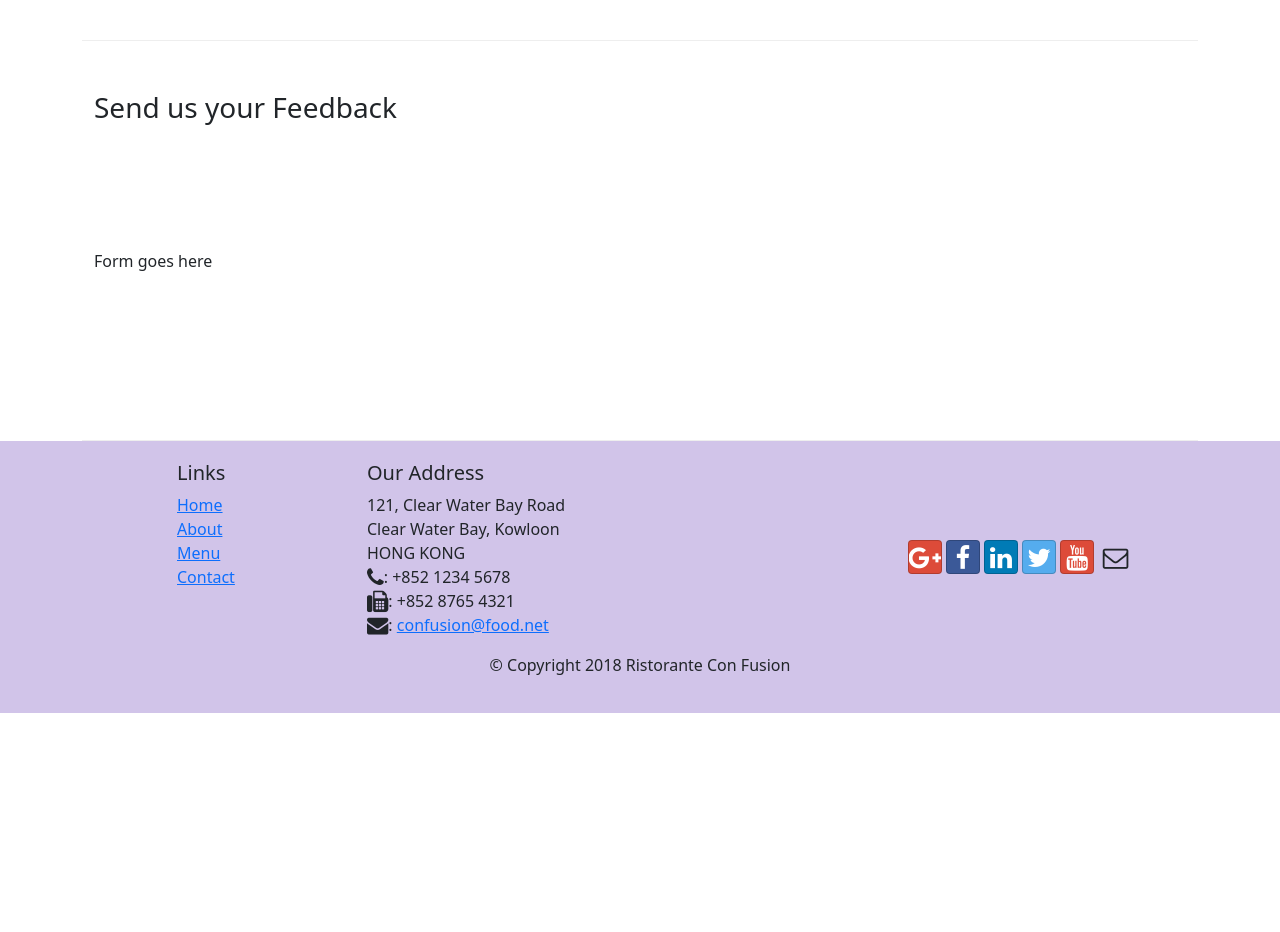
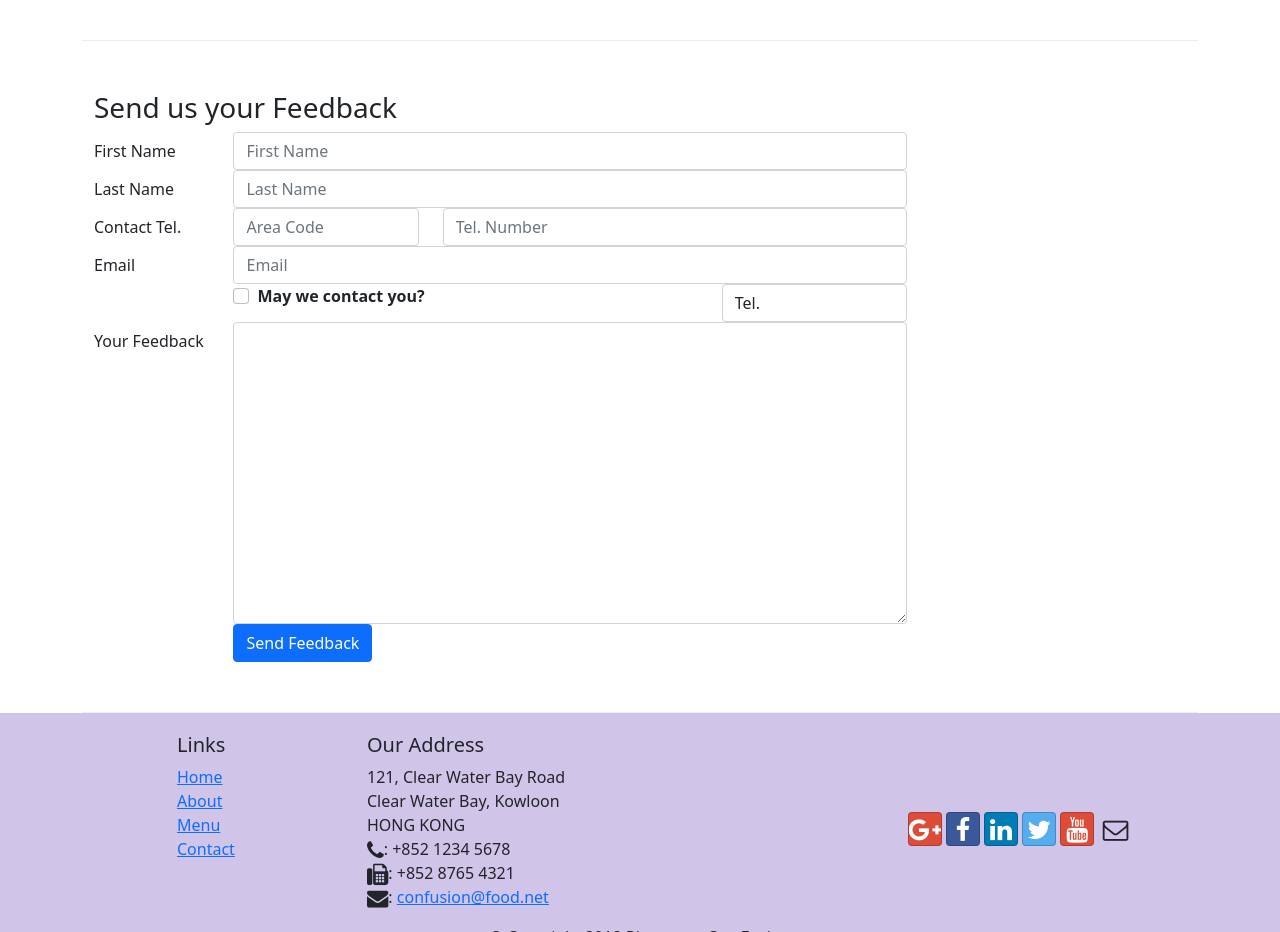
Before and after one commit to Eric-Vondunn/bootstrap-practice, a website: page contactus.html in a window 1280 px wide. Shown: the part 800-1732 px from the top of the page. Before the commit the page ends 1513 px from the top, so only its background shows below. Drawn offline with nearby package versions, Linux system fonts and the light colour scheme.

Commit message:
feedback form

```diff
--- a/contactus.html
+++ b/contactus.html
@@ -82,7 +82,7 @@
         <div class="col-12 col-sm-6 offset-sm-1">
           <h5>Map of our Location</h5>
         </div>
-        <!--href useed to phone call from button-->
+        <!--href used to phone call from button-->
         <div class="col-12 col-sm-11 offset-sm-1">
           <div class="btn-group" role="group">
             <a role="button" class="btn btn-primary" href="tel:+85212345678"><i class="fa fa-phone"></i> Call</a>
@@ -100,7 +100,80 @@
           <h3>Send us your Feedback</h3>
         </div>
         <div class="col-12 col-md-9">
-          Form goes here
+          <!--can manually make forms with form-group row-->
+          <form>
+            <div class="form-group row">
+              <label for="firstname" class="col-md-2 col-form-label">First Name</label>
+              <div class="col-md-10">
+                <input type="text" class="form-control" id="firstname" name="firstname" placeholder="First Name"/>
+              </div>
+            </div>
+            <div class="form-group row">
+            <label for="lastname" class="col-md-2 col-form-label">Last Name</label>
+            <div class="col-md-10">
+              <input type="text" class="form-control" id="lastname" name="lastname" placeholder="Last Name" />
+            </div>
+            </div>
+            <!--Telephone start-->
+          <div class="form-group row">
+            <label for="telnum" class="col-12 col-md-2 col-form-label">Contact Tel.</label>
+            <div class=" col-5 col-md-3">
+              <input type="tel" class="form-control" id="areacode" name="areacode" placeholder="Area Code" />
+            </div>
+<div class="col-7 col-md-7">
+  <input type="tel" class="form-control" id="telnum" name="telnum" placeholder="Tel. Number" />
+</div>
+
+          </div>
+
+
+
+          <div class="form-group row">
+            <label for="emailid" class="col-md-2 col-form-label">Email</label>
+            <div class="col-md-10">
+              <input type="email" class="form-control" id="emailid" name="emailid" placeholder="Email" />
+            </div>
+          </div>
+
+          <!--Checkbox-->
+          <div class="form-group row">
+            <div class="col-md-6 offset-md-2">
+              <div class="form-check">
+                <input type="checkbox" class="form-check-input" name="approve" id="approve" value="" />
+                <label class="form-check-label" for="approve">
+                  <strong>May we contact you?</strong>
+                </label>
+              </div>
+            </div>
+            <!--Select Box-->
+            <div class="col-md-3 offset-md-1">
+              <select class="form-control">
+                <option>Tel.</option>
+                <option>Email</option>
+              </select>
+            </div>
+          </div>
+
+          <!--Text Area for feedback-->
+
+          <div class="form-group row">
+            <label for="feedback" class="col-md-2 col-form-label">Your Feedback</label>
+            <div class="col-md-10">
+              <textarea class="form-control" id="feedback" name="feedback" rows="12"> </textarea>
+            </div>
+          </div>
+
+            <div class="form-group row">
+              <div class="offset-md-2 col-md-10">
+                <button type="submit" class="btn btn-primary">
+                  Send Feedback
+                </button>
+              </div>
+            </div>
+
+
+
+          </form>
         </div>
         <div class="col-12 col-md">
         </div>
```
